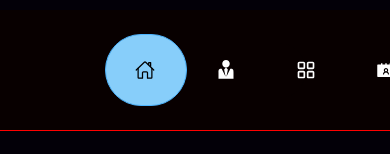
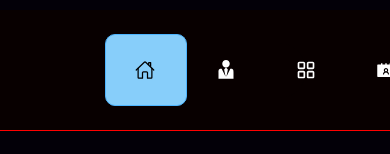
Before and after one commit to ruslwow/web-rs-cv79, a React app: page / in a window 390 px wide. In both pictures the pointer is over the link 145 px from the left and 70 px from the top of the page. Shown: the top 154 px of the page. Built offline with nearby package versions, Linux system fonts and the light colour scheme; some packages are replaced by stand-ins of ours.

Commit message:
Update Side.css

```diff
--- a/src/components/SideMenu/Side.css
+++ b/src/components/SideMenu/Side.css
@@ -98,7 +98,7 @@
     }
 
     .link:hover {
-        border-radius: 50px;
+        border-radius: 10px 10px 10px 10px;
 
     }
     .link_text {
```
